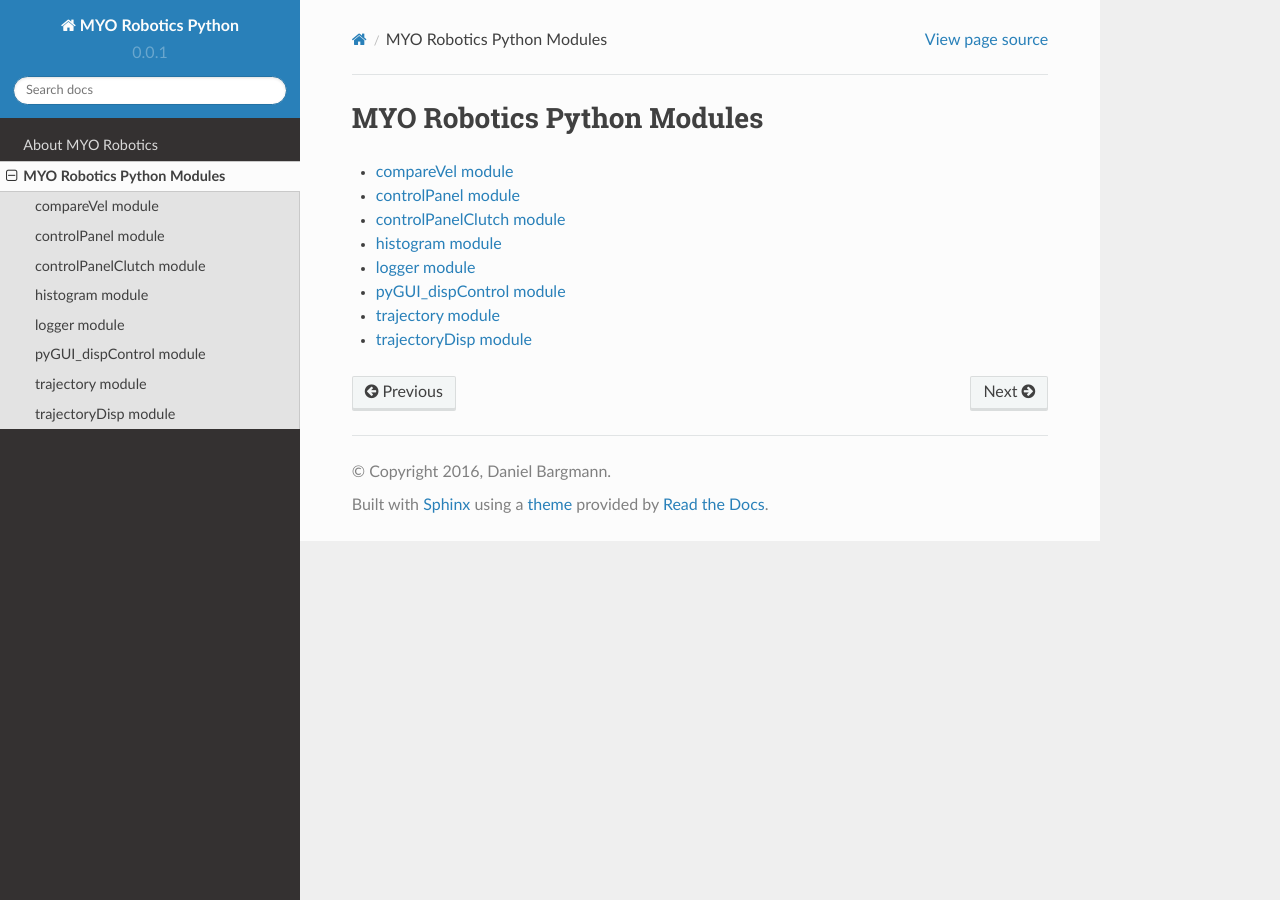
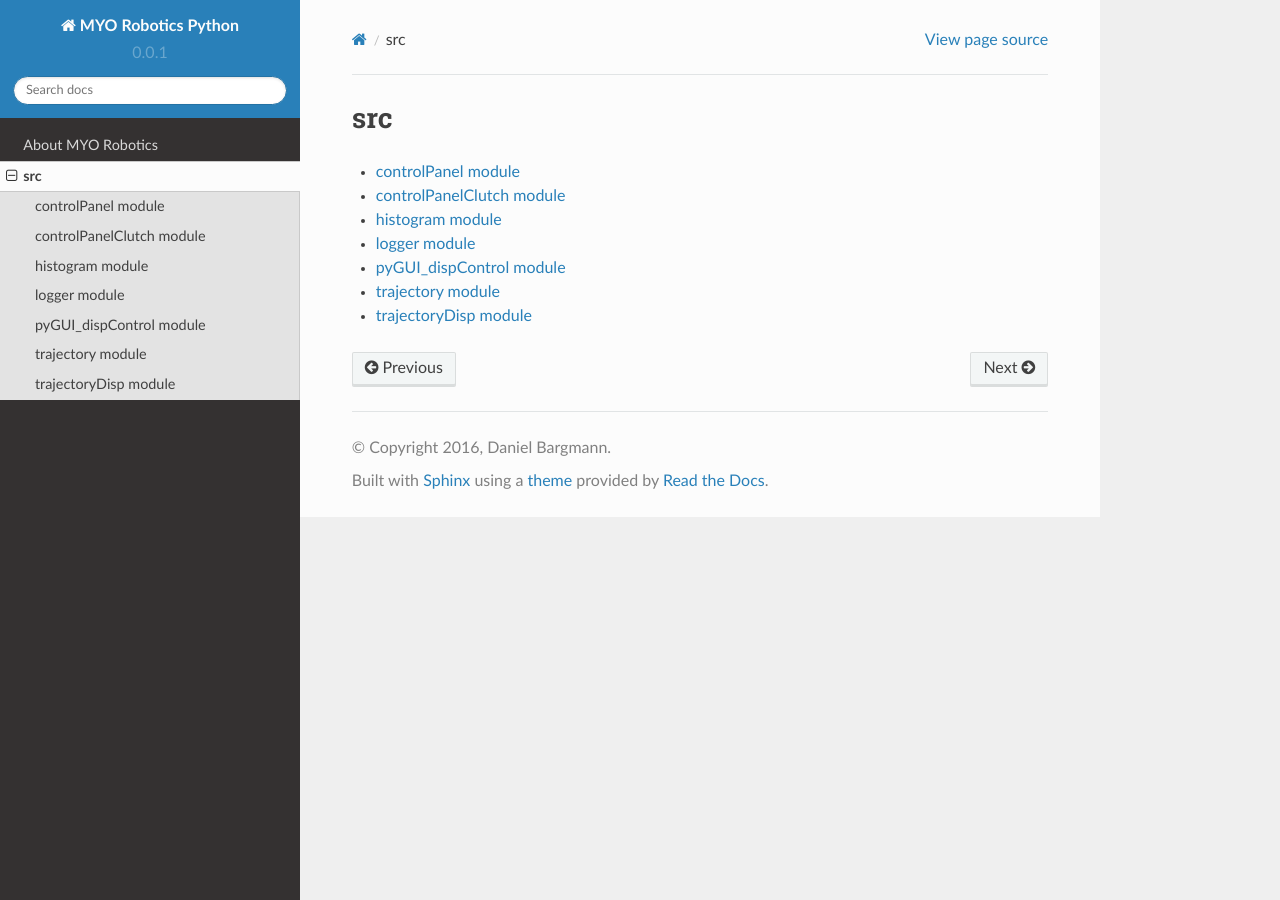
Before and after one commit to ipa-danb/myocontrol-py, a Sphinx documentation site: the page built from docs/source/modules.rst, in a window 1280 px wide. Built offline with Sphinx 7.4.7 and the Read the Docs theme 2.0.0, drawn with Linux system fonts in a browser that asks for light colours.

Commit message:
Removed old Dokumenation

```diff
--- a/docs/source/modules.rst
+++ b/docs/source/modules.rst
@@ -1,10 +1,9 @@
-MYO Robotics Python Modules
-=============================
+src
+===
 
 .. toctree::
    :maxdepth: 4
 
-   compareVel
    controlPanel
    controlPanelClutch
    histogram
```
Also changed, not shown: docs/source/compareVel.rst (deleted, +0 -7 lines).
